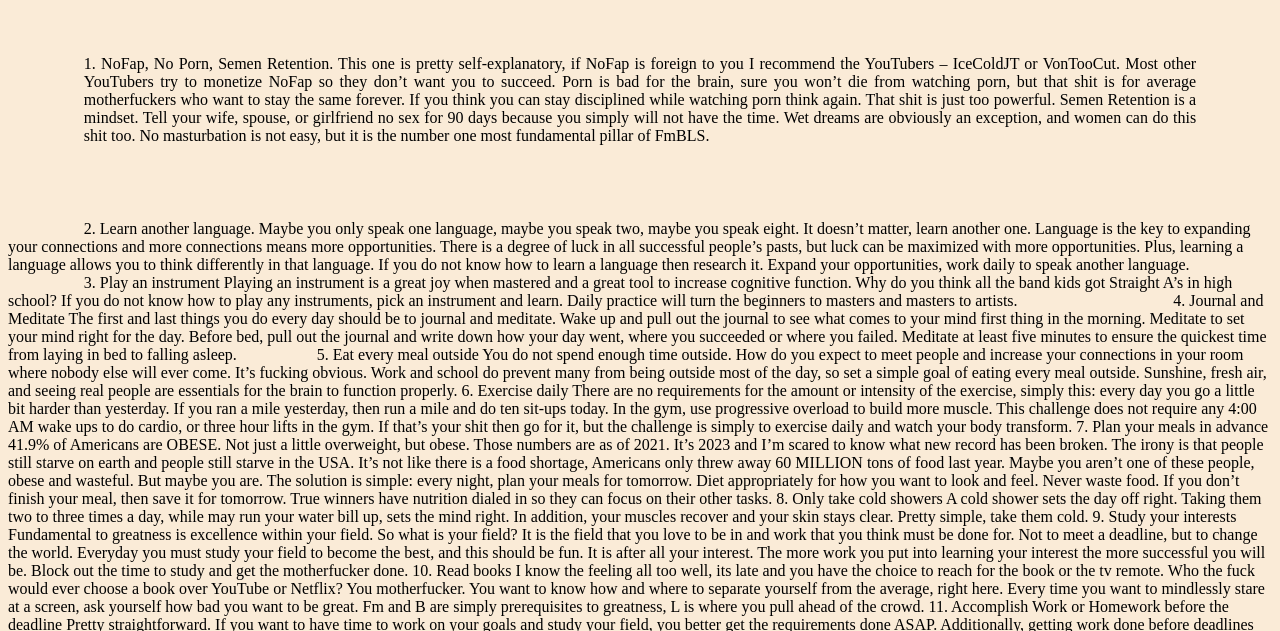
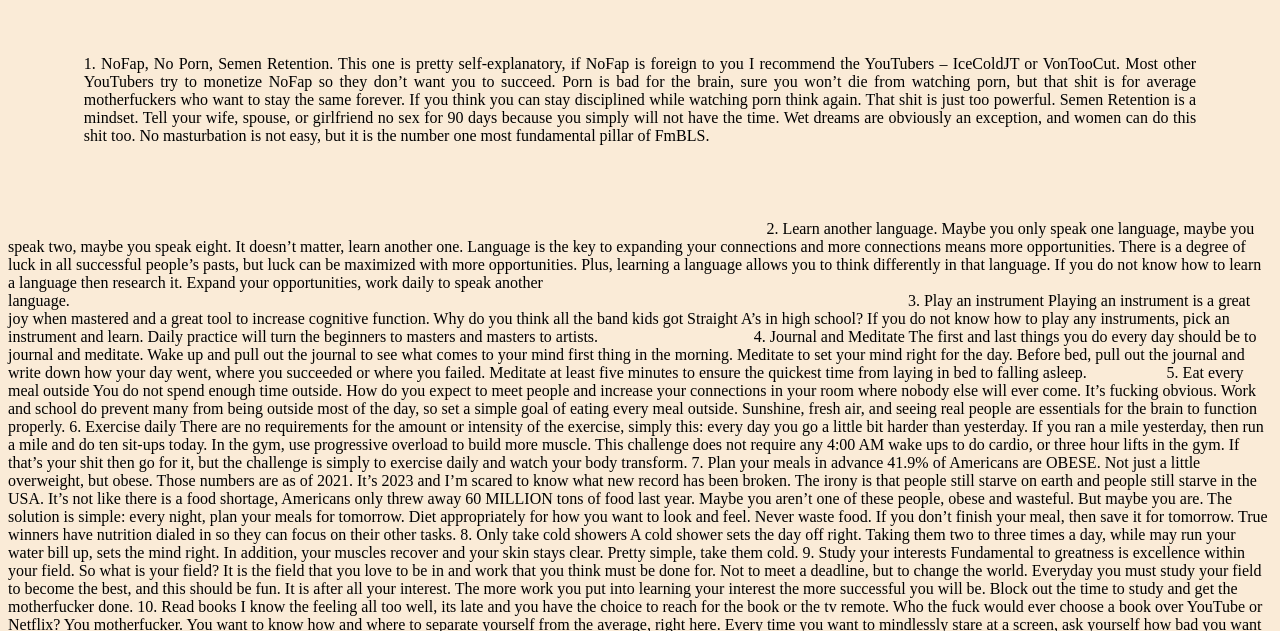
Before and after one commit to TheCreatorrr/TheFuture, a plain HTML site: page index.html in a window 1280 px wide. Shown: the part 134-765 px from the top of the page. Drawn offline with Linux system fonts and the light colour scheme.

Commit message:
Update style.css

```diff
--- a/style.css
+++ b/style.css
@@ -13,7 +13,7 @@ p {
 }
 p2 {
     text-align: justify;
-    margin: 6%;
+    margin: 60%;
 }
 p3 {
     text-align: justify;
```
